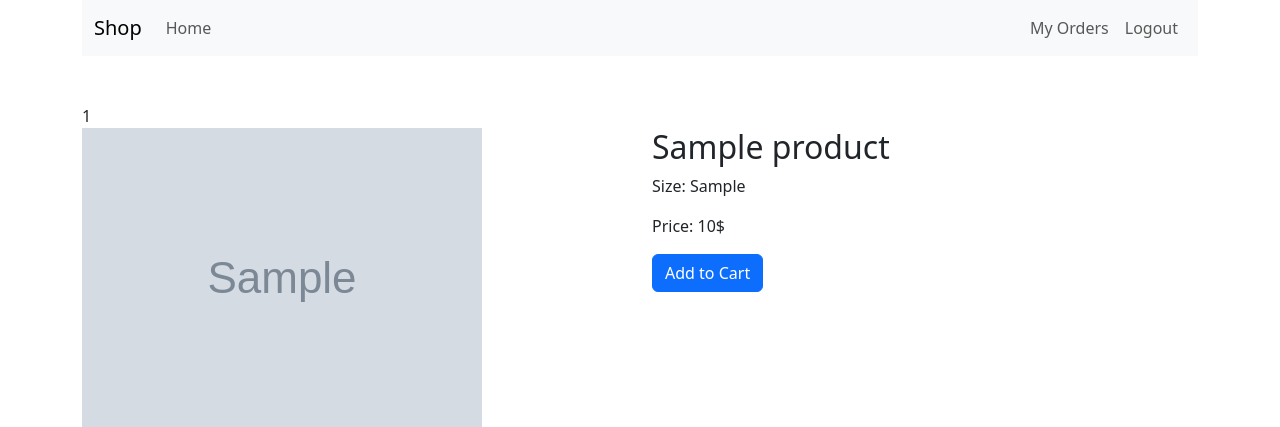
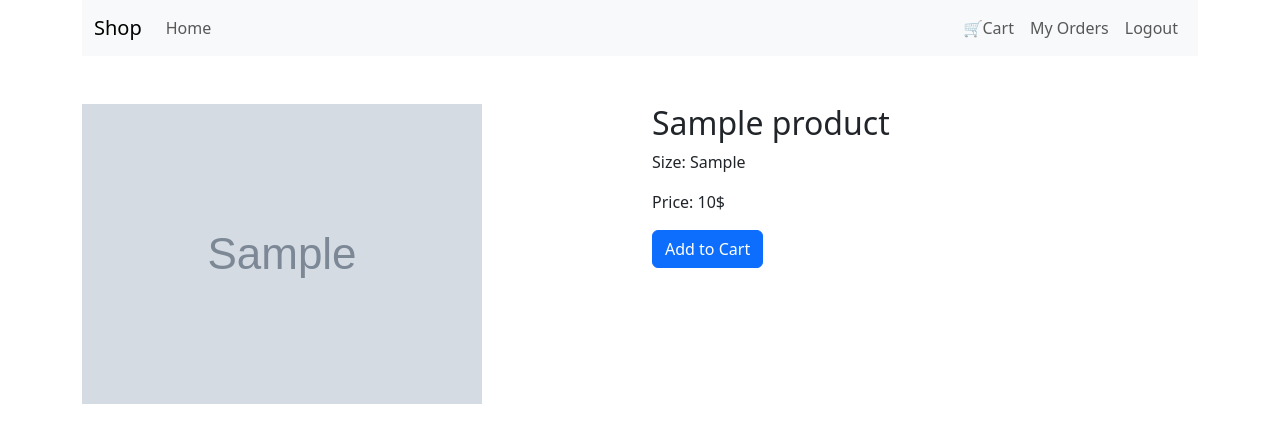
Before and after one commit to Cmiljaa/E-commerce-shop, a PHP site: page /product.php?product_id=1 in a window 1280 px wide. Shown: the top 427 px of the page. Run offline with PHP 8.4, Linux system fonts and the light colour scheme; the visitor is signed in with stand-in values (Sample User, id 1); tables that the repository leaves empty or names only in its code hold one stand-in row (values such as "Sample post"); grey boxes marked "Sample" are stand-in pictures.

Commit message:
Add items to cart

```diff
--- /dev/null
+++ b/app/classes/Cart.php
@@ -0,0 +1,40 @@
+<?php
+
+
+class Cart{
+
+    protected $conn;
+
+    public function __construct()
+    {
+        global $conn;
+
+        $this -> conn = $conn;
+    }
+
+    public function add_to_cart($product_id, $user_id){
+
+        $sql = "INSERT INTO cart(product_id, user_id) VALUES (?,?)";
+
+        $stmt = $this->conn->prepare($sql);
+
+        $stmt -> bind_param("ii", $product_id, $user_id);
+
+        $stmt -> execute();
+
+    }
+
+    public function get_cart_items(){
+        $sql = "SELECT p.product_id, p.name, p.price, p.size, p.image FROM cart c INNER JOIN products p ON c.product_id = p.product_id WHERE user_id = ?";
+
+        $stmt = $this -> conn -> prepare($sql);
+
+        $stmt -> bind_param("i", $_SESSION['user_id']);
+
+        $stmt -> execute();
+
+        $result = $stmt -> get_result();
+
+        return $result -> fetch_all(MYSQLI_ASSOC);
+    }
+}
--- a/inc/header.php
+++ b/inc/header.php
@@ -25,6 +25,9 @@
                 <ul class="navbar-nav ml-auto">
                     <?php if($user -> isLogged()) : ?>
                         <li class="nav-item">
+                            <a class="nav-link" href="cart.php">🛒Cart</a>
+                        </li>
+                        <li class="nav-item">
                             <a class="nav-link" href="orders.php">My Orders</a>
                         </li>
                         <li class="nav-item">
--- a/index.php
+++ b/index.php
@@ -15,7 +15,7 @@ $products = $products -> fetch_all();
             <div class="card-body">
                 <h5 class="card-title"><?=$product['name']; ?></h5>
                 <p class="card-text"><?=$product['size']; ?></p>
-                <p class="card-text"><?=$product['price']; ?></p>
+                <p class="card-text"><?=$product['price']; ?>$</p>
                 <a href="product.php?product_id=<?= $product['product_id'] ?>" class="btn btn-primary">View Product</a>
             </div>
         </div>
--- a/product.php
+++ b/product.php
@@ -2,12 +2,25 @@
 
 require_once 'inc/header.php';
 require_once 'app/classes/Product.php';
-
-echo $_GET['product_id'];
+require_once 'app/classes/Cart.php';
 
 $product = new Product();
 
 $product = $product -> read($_GET['product_id']);
+
+if($_SERVER['REQUEST_METHOD'] == 'POST'){
+
+    $product_id = $product['product_id'];
+
+    $user_id = $_SESSION['user_id'];
+    $cart = new Cart();
+
+    $cart -> add_to_cart($product_id, $user_id);
+
+    header("Location: cart.php");
+    exit();
+}
+
 
 ?>
 
@@ -19,7 +32,7 @@ $product = $product -> read($_GET['product_id']);
         <h2><?=$product['name']; ?></h2>
         <p>Size: <?=$product['size']; ?></p>
         <p>Price: <?=$product['price']; ?>$</p>
-        <form action="" mathod="POST">
+        <form action="" method="POST">
             <button type="submit" class="btn btn-primary">Add to Cart</button>
         </form>
     </div>
```
